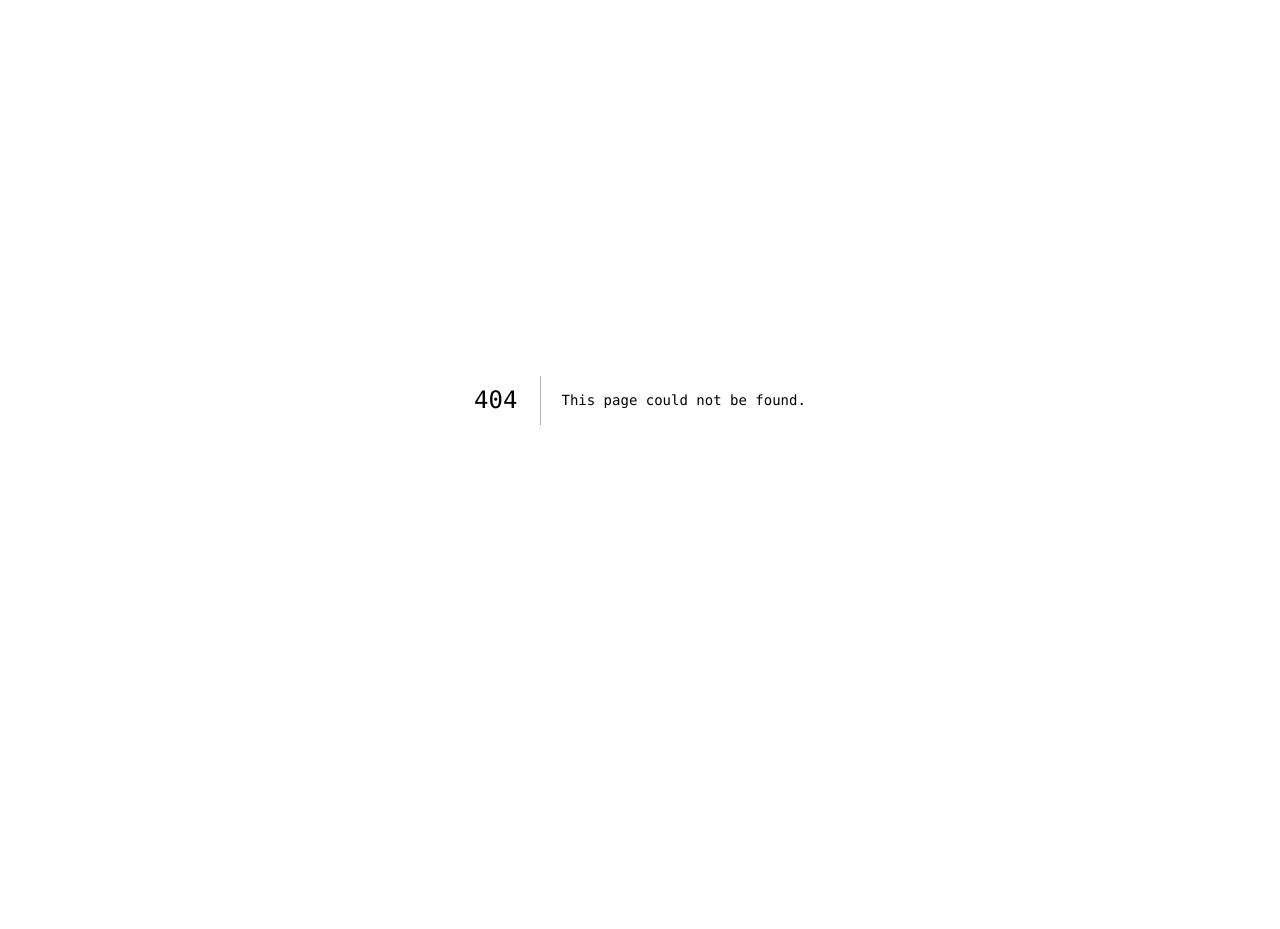
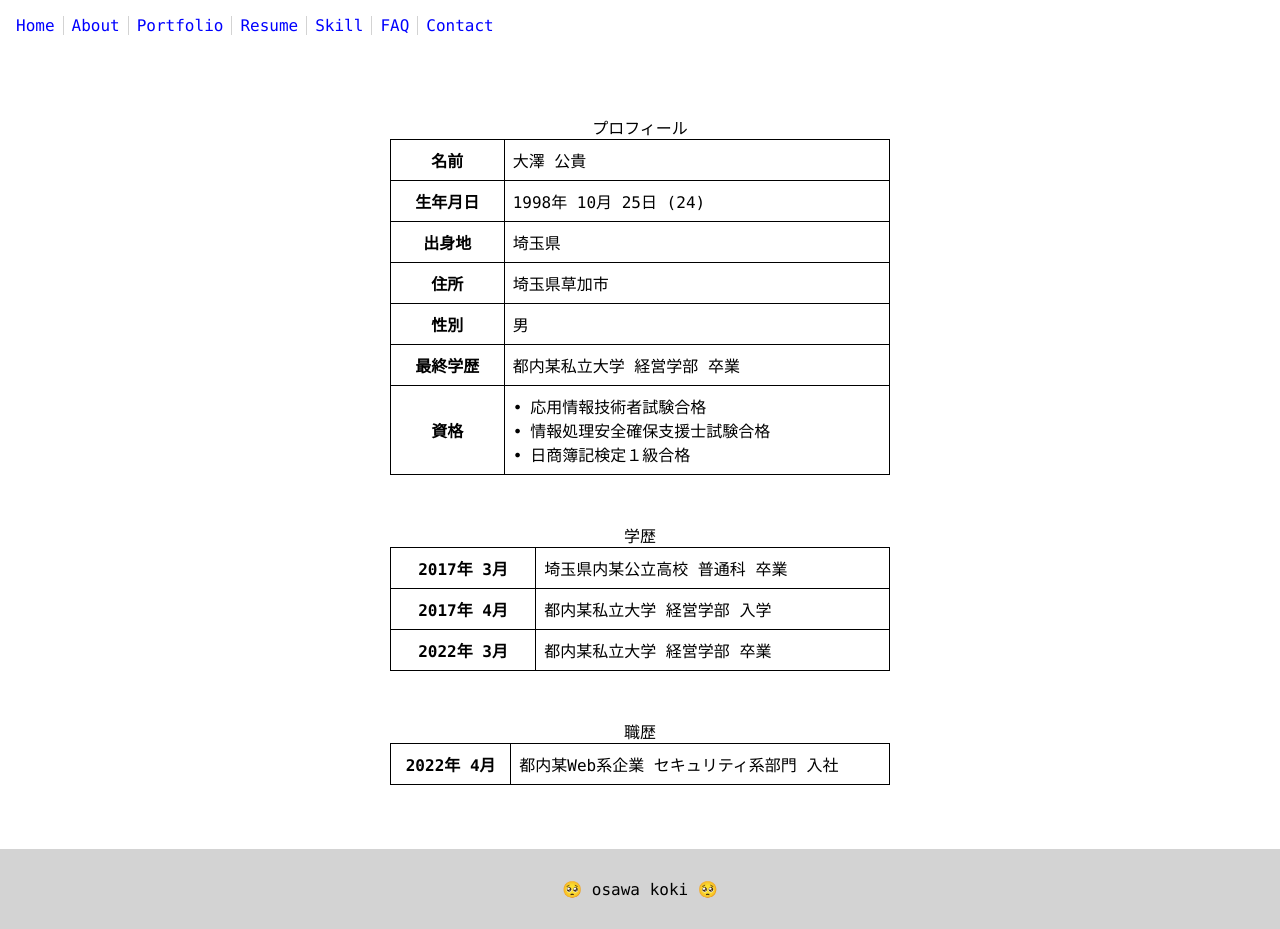
Before and after one commit to osawa-koki/osawa-koki, a Next.js app in the folder portfolio/: page /resume in a window 1280 px wide. Before the commit this address had no page. Before the commit the page ends 800 px from the top, so only its background shows below. Built offline with nearby package versions, Linux system fonts and the light colour scheme.

Commit message:
resume書いた。

```diff
--- a/portfolio/pages/_app.js
+++ b/portfolio/pages/_app.js
@@ -3,6 +3,7 @@ import '../styles/Layout.scss';
 import '../styles/index.scss';
 import '../styles/about.scss';
 import '../styles/portfolio.scss';
+import '../styles/resume.scss';
 
 export default function MyApp({ Component, pageProps }) {
   return <Component {...pageProps} />
--- /dev/null
+++ b/portfolio/pages/resume.tsx
@@ -0,0 +1,80 @@
+import Layout from '../components/Layout';
+import Settings from '../common/Setting';
+
+const ResumePage = () => {
+
+
+  return (
+    <Layout title="osawa's resume">
+      <div id='Resume'>
+        <table>
+          <caption>プロフィール</caption>
+          <tbody>
+            <tr>
+              <th>名前</th>
+              <td>大澤 公貴</td>
+            </tr>
+            <tr>
+              <th>生年月日</th>
+              <td>1998年 10月 25日 (24)</td>
+            </tr>
+            <tr>
+              <th>出身地</th>
+              <td>埼玉県</td>
+            </tr>
+            <tr>
+              <th>住所</th>
+              <td>埼玉県草加市</td>
+            </tr>
+            <tr>
+              <th>性別</th>
+              <td>男</td>
+            </tr>
+            <tr>
+              <th>最終学歴</th>
+              <td>都内某私立大学 経営学部 卒業</td>
+            </tr>
+            <tr>
+              <th>資格</th>
+              <td>
+                <ul>
+                  <li>応用情報技術者試験合格</li>
+                  <li>情報処理安全確保支援士試験合格</li>
+                  <li>日商簿記検定１級合格</li>
+                </ul>
+              </td>
+            </tr>
+          </tbody>
+        </table>
+        <table>
+          <caption>学歴</caption>
+          <tbody>
+            <tr>
+              <th>2017年 3月</th>
+              <td>埼玉県内某公立高校 普通科 卒業</td>
+            </tr>
+            <tr>
+              <th>2017年 4月</th>
+              <td>都内某私立大学 経営学部 入学</td>
+            </tr>
+            <tr>
+              <th>2022年 3月</th>
+              <td>都内某私立大学 経営学部 卒業</td>
+            </tr>
+          </tbody>
+        </table>
+        <table>
+          <caption>職歴</caption>
+          <tbody>
+            <tr>
+              <th>2022年 4月</th>
+              <td>都内某Web系企業 セキュリティ系部門 入社</td>
+            </tr>
+          </tbody>
+        </table>
+      </div>
+    </Layout>
+  )
+}
+
+export default ResumePage;
--- /dev/null
+++ b/portfolio/styles/resume.scss
@@ -0,0 +1,30 @@
+
+#Resume {
+  display: flex;
+  flex-direction: column;
+  align-items: center;
+  table {
+    width: 500px;
+    max-width: 100%;
+    margin-top: 3rem;
+    border-collapse: collapse;
+    th, td {
+      border: 1px black solid;
+      padding: 0.5rem;
+      max-width: 500px;
+      max-height: 500px;
+      ul {
+        list-style-type: none;
+        padding: 0;
+        text-indent: -1rem;
+        padding-left: 1rem;
+        li {
+          &::before {
+            content: "•";
+            margin-right: 0.5rem;
+          }
+        }
+      }
+    }
+  }
+}
```
